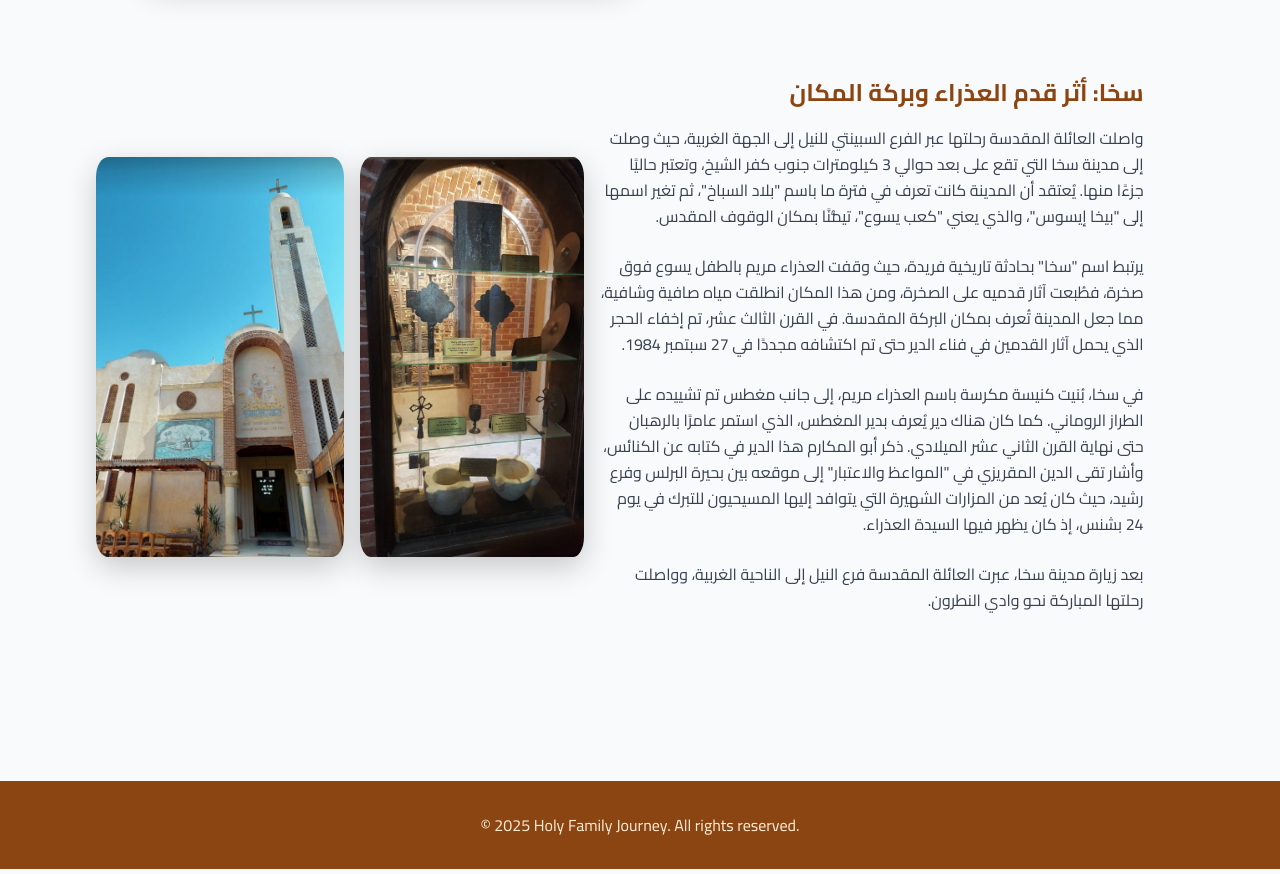
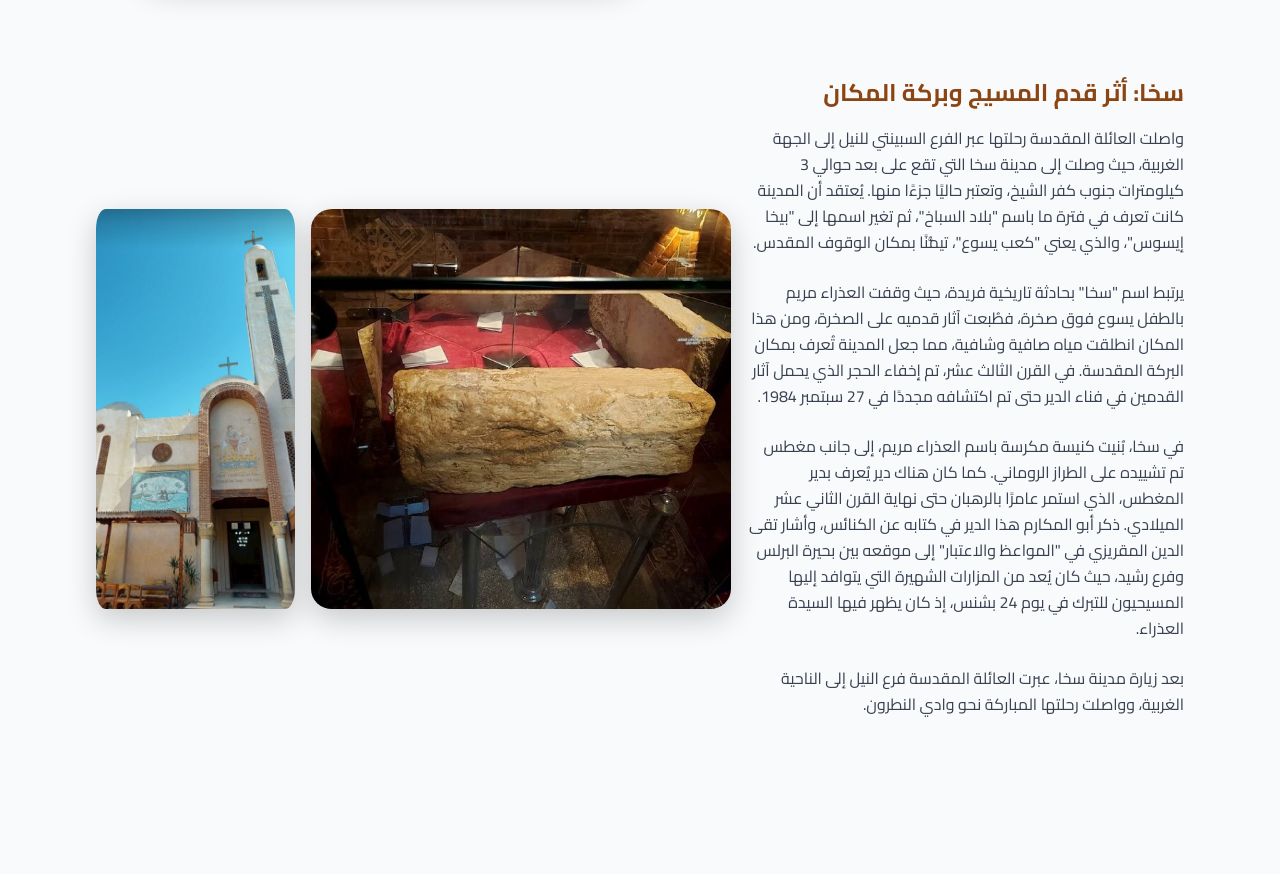
Before and after one commit to girgism/Holy-Family, a plain HTML site: page nile-delta.html in a window 1280 px wide. Shown: the part 4869-5743 px from the top of the page. Drawn offline with nearby package versions, Linux system fonts and the light colour scheme.

Commit message:
images changes and change text

```diff
--- a/nile-delta.html
+++ b/nile-delta.html
@@ -584,9 +584,9 @@
             </a>
           </div>
           <div>
-            <a href="images/delta/12.jpg" data-lightbox="myGallery">
+            <a href="images/delta/13.jpg" data-lightbox="myGallery">
               <img
-                src="images/delta/12.jpg"
+                src="images/delta/13.jpg"
                 alt="Raithu"
                 class="area-image mx-auto"
               />
@@ -594,7 +594,7 @@
           </div>
           <div class="lg:w-1/2 text-center lg:text-right">
             <h3 class="text-2xl font-bold text-primary mb-4">
-              سخا: أثر قدم العذراء وبركة المكان
+              سخا: أثر قدم المسيج وبركة المكان
             </h3>
             <p class="text-gray-700 mb-6 leading-relaxed">
               واصلت العائلة المقدسة رحلتها عبر الفرع السبينتي للنيل إلى الجهة
```
Also changed, not shown: wadi-egypt.html (+4 -4 lines), images/delta/13.jpg (added), images/wadi/caro/1.jpg (added), images/wadi/caro/2.jpg (added), images/wadi/caro/3.jpg (added), images/wadi/caro/4.1.jpg (added), images/wadi/caro/4.jpg (added).
